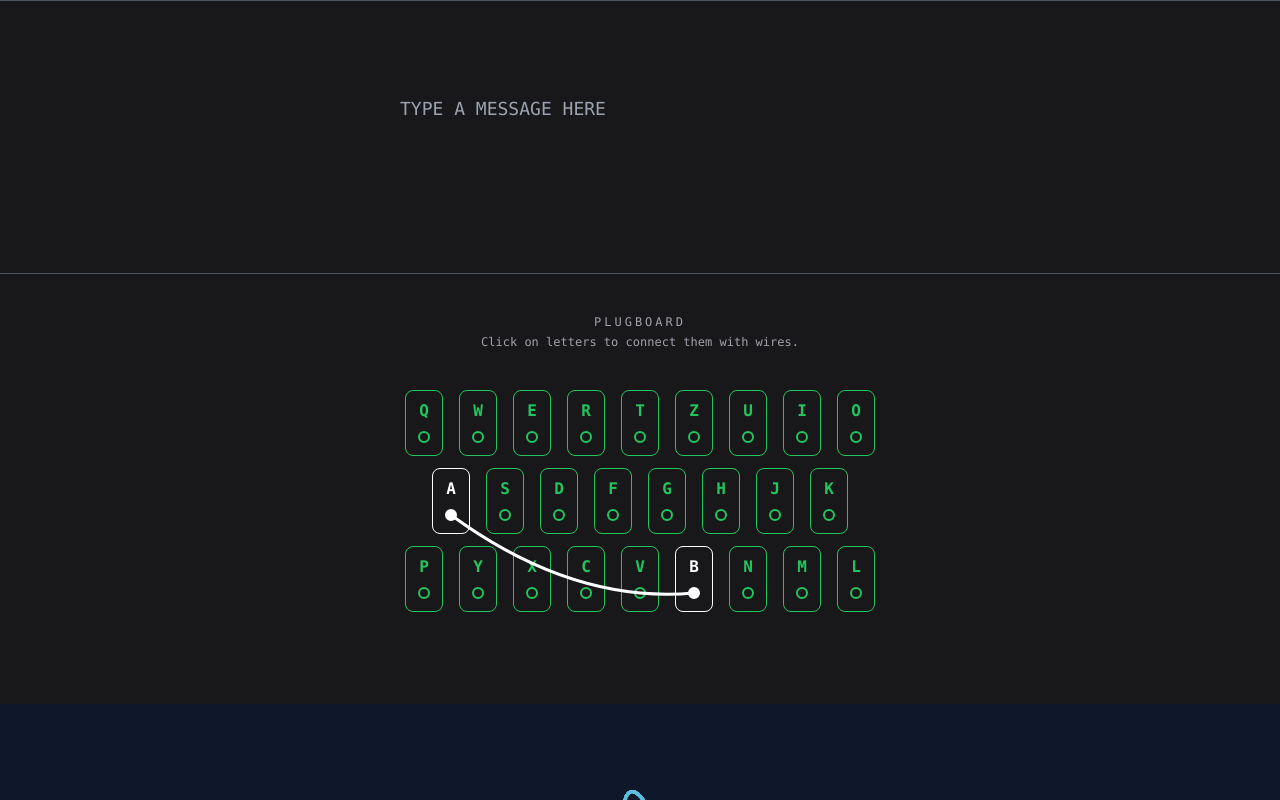
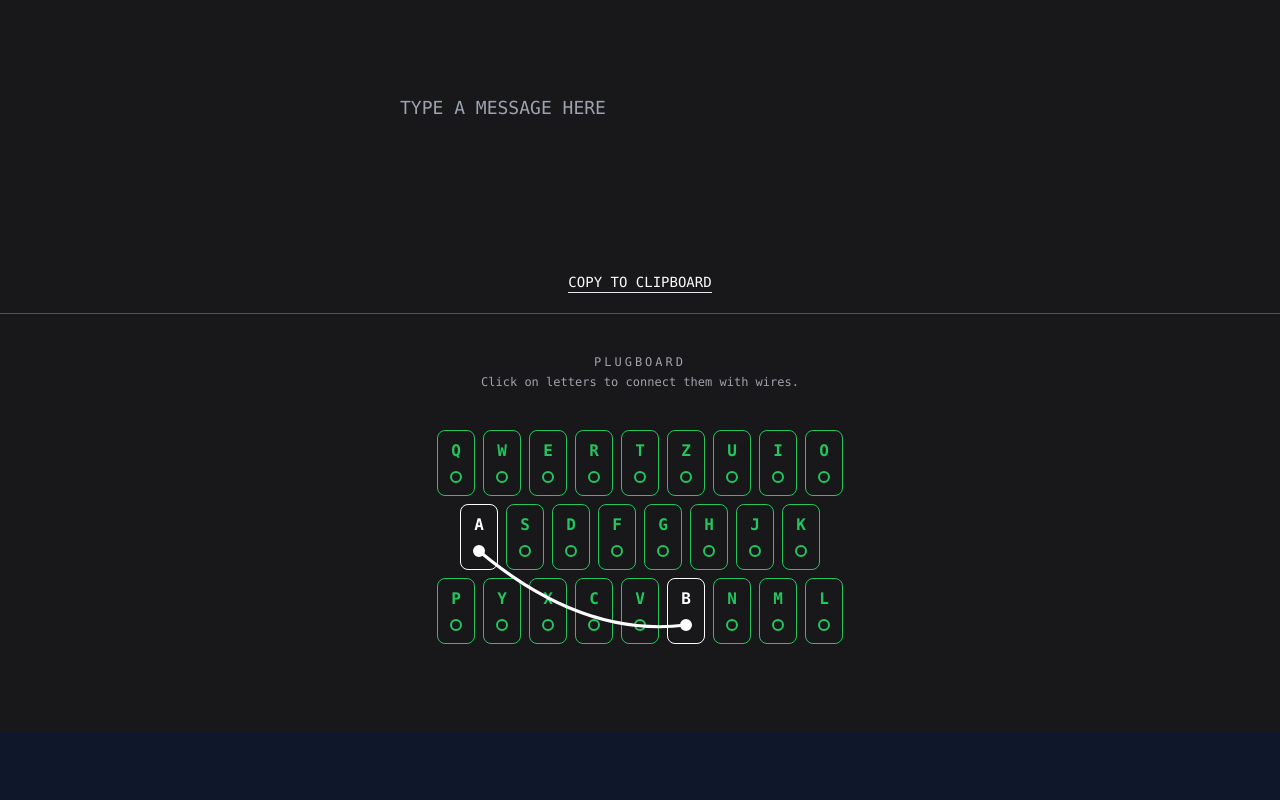
Before and after one commit to alextebbs/enigma, a Next.js app: page / in a window 1280 px wide. Built offline with nearby package versions, Linux system fonts and the light colour scheme.

Commit message:
add copy to clipboard

```diff
--- a/next.config.js
+++ b/next.config.js
@@ -14,7 +14,7 @@ const nextConfig = {
   // },
   experimental: {},
   images: {},
-  reactStrictMode: false, // Recommended for the `pages` directory, default in `app`.
+  reactStrictMode: true, // Recommended for the `pages` directory, default in `app`.
   webpack(config, { isServer }) {
     // audio support
     config.module.rules.push({
--- a/src/_globals.ts
+++ b/src/_globals.ts
@@ -2,15 +2,10 @@ export const keyboardLayout = ['QWERTZUIO', 'ASDFGHJK', 'PYXCVBNML']
 
 export const availableRotors = [
   {
-    name: 'default',
-    wiring: 'ABCDEFGHIJKLMNOPQRSTUVWXYZ',
-    notch: 'A',
-  },
-  {
     name: 'I',
     wiring: 'EKMFLGDQVZNTOWYHXUSPAIBRCJ',
     notch: 'Q',
-    position: 25,
+    position: 0,
   },
   {
     name: 'II',
@@ -39,9 +34,9 @@ export const availableRotors = [
 ]
 
 export const initialRotors = [
+  availableRotors[0],
   availableRotors[1],
   availableRotors[2],
-  availableRotors[3],
 ]
 
 export const availableReflectors = [
--- a/src/components/canvas/Logo.tsx
+++ b/src/components/canvas/Logo.tsx
@@ -8,7 +8,13 @@ export default function Logo({ route, ...props }) {
   const router = useRouter()
   const mesh = useRef(null)
   const [hovered, hover] = useState(false)
-  const points = useMemo(() => new THREE.EllipseCurve(0, 0, 3, 1.15, 0, 2 * Math.PI, false, 0).getPoints(100), [])
+  const points = useMemo(
+    () =>
+      new THREE.EllipseCurve(0, 0, 3, 1.15, 0, 2 * Math.PI, false, 0).getPoints(
+        100,
+      ),
+    [],
+  )
 
   useCursor(hovered)
   useFrame((state, delta) => {
@@ -23,12 +29,30 @@ export default function Logo({ route, ...props }) {
       {/* @ts-ignore */}
       <Line worldUnits points={points} color='#1fb2f5' lineWidth={0.15} />
       {/* @ts-ignore */}
-      <Line worldUnits points={points} color='#1fb2f5' lineWidth={0.15} rotation={[0, 0, 1]} />
+      <Line
+        worldUnits
+        points={points}
+        color='#1fb2f5'
+        lineWidth={0.15}
+        rotation={[0, 0, 1]}
+      />
       {/* @ts-ignore */}
-      <Line worldUnits points={points} color='#1fb2f5' lineWidth={0.15} rotation={[0, 0, -1]} />
-      <mesh onClick={() => router.push(route)} onPointerOver={() => hover(true)} onPointerOut={() => hover(false)}>
+      <Line
+        worldUnits
+        points={points}
+        color='red'
+        lineWidth={0.15}
+        rotation={[0, 0, -1]}
+      />
+      <mesh
+        onClick={() => router.push(route)}
+        onPointerOver={() => hover(true)}
+        onPointerOut={() => hover(false)}>
         <sphereGeometry args={[0.55, 64, 64]} />
-        <meshPhysicalMaterial roughness={0} color={hovered ? 'hotpink' : '#1fb2f5'} />
+        <meshPhysicalMaterial
+          roughness={0}
+          color={hovered ? 'hotpink' : '#1fb2f5'}
+        />
       </mesh>
     </group>
   )
--- a/src/components/dom/IO.tsx
+++ b/src/components/dom/IO.tsx
@@ -27,17 +27,26 @@ export default function IO({
   }
 
   return (
-    <div className='flex align-center justify-center border-y w-full border-gray-600 relative'>
+    <div className='border-b border-gray-600'>
+      <div className='flex align-center justify-center w-full relative'>
         <textarea
           onChange={(e) => onTextAreaChange(e)}
           onKeyDown={(e) => onTextAreaKeyDown(e)}
           onKeyUp={(e) => onTextAreaKeyUp(e)}
           value={plainText}
           placeholder='Type a Message here'
-        className='bg-transparent leading-[3.5rem] whitespace-pre-wrap w-full p-20 h-auto max-w-screen-sm uppercase text-gray-50 focus:border-none focus:outline-none text-lg font-mono resize-none'
+          className='bg-transparent leading-[3.5rem] whitespace-pre-wrap w-full p-20 h-auto max-w-screen-sm uppercase text-gray-50 focus:border-none focus:outline-none text-lg resize-none'
         />
-      <div className='break-words	pointer-events-none leading-[3.5rem] top-[1.5rem] text-gray-500 whitespace-pre-wrap	absolute w-full p-20 h-auto max-w-screen-sm uppercase focus:border-none focus:outline-none text-lg font-mono'>
+        <div className='break-words	pointer-events-none leading-[3.5rem] top-[1.5rem] text-gray-500 whitespace-pre-wrap	absolute w-full p-20 h-auto max-w-screen-sm uppercase focus:border-none focus:outline-none text-lg'>
           {cipherText}
+        </div>
+      </div>
+      <div className='align-center flex justify-center mb-5'>
+        <button
+          className='text-sm uppercase border-b'
+          onClick={(e) => navigator.clipboard.writeText(cipherText)}>
+          Copy to clipboard
+        </button>
       </div>
     </div>
   )
--- a/src/components/dom/Plugboard.tsx
+++ b/src/components/dom/Plugboard.tsx
@@ -6,15 +6,7 @@ import tailwindConfig from 'tailwind.config.js'
 
 const fullConfig = resolveConfig(tailwindConfig)
 
-console.log(fullConfig)
-
 type Point = [x: number, y: number]
-
-/*
-  TODO: 1. Draw the canvas dynamically, ie - make a new canvas for each event click
-        2. Deal with removing items
-        3. Hovering over an active item should highlight it's partner
-*/
 
 const getDistance = (x1, y1, x2, y2) => {
   let y = x2 - x1
@@ -70,10 +62,12 @@ const PlugboardKey = forwardRef<HTMLDivElement, PlugboardKeyProps>(
       keyStateClasses = 'text-green-300 border-green-300'
       dotStateClasses = 'border-green-300'
     }
+
     if (active) {
       keyStateClasses = 'text-white border-white'
       dotStateClasses = 'bg-white border-white'
     }
+
     if (active && hovered) {
       if (isEditing) {
         keyStateClasses = 'text-white border-white hover:cursor-not-allowed'
@@ -101,7 +95,7 @@ const PlugboardKey = forwardRef<HTMLDivElement, PlugboardKeyProps>(
         onClick={(e) => onPlugboardKeyClick(e)}
         onMouseEnter={(e) => onPlugboardKeyMouseEnter(e)}
         onMouseLeave={(e) => onPlugboardKeyMouseLeave(e)}
-        className={`plugboardKey hover:cursor-pointer inline-block px-3 mx-2 py-2 pb-3 rounded-lg uppercase font-bold border font-mono ${keyStateClasses}`}>
+        className={`plugboardKey cursor-pointer inline-block px-3 mx-1 py-2 pb-3 rounded-lg uppercase font-bold border ${keyStateClasses}`}>
         {char.toLowerCase()}
         <div
           className={`rounded-full w-3 h-3 border-2 mt-2 ${dotStateClasses}`}></div>
@@ -124,19 +118,9 @@ export default function Plugboard({
   const workingBezierStart = useRef(null)
   const canvasRect = useRef(null)
 
-  const keysRef = useRef(null)
-
   const plugboard = useRef(null)
   const canvas = useRef(null)
   const workingCanvas = useRef(null)
-
-  function getMap() {
-    if (!keysRef.current) {
-      // initialize the Map on first usage.
-      keysRef.current = new Map()
-    }
-    return keysRef.current
-  }
 
   useEffect(() => {
     console.log('doing useeffect things')
@@ -322,27 +306,19 @@ export default function Plugboard({
           ref={plugboard}
           onMouseMove={(e) => onPlugboardMouseMove(e)}
           className='p-20 pt-10'>
-          <div className='font-mono uppercase tracking-[.25em] text-xs text-center text-zinc-400 pb-1'>
+          <div className='uppercase tracking-[.25em] text-xs text-center text-zinc-400 pb-1'>
             Plugboard
           </div>
-          <div className='font-mono text-xs text-center text-zinc-400 pb-10'>
+          <div className='text-xs text-center text-zinc-400 pb-10'>
             Click on letters to connect them with wires.
           </div>
           {keyboardLayout.map((row) => {
             return (
-              <div className='text-center mb-3' key={row}>
+              <div className='text-center mb-2' key={row}>
                 {row.split('').map((char) => {
                   return (
                     <PlugboardKey
                       key={char}
-                      ref={(node) => {
-                        const map = getMap()
-                        if (node) {
-                          map.set(char, node)
-                        } else {
-                          map.delete(char)
-                        }
-                      }}
                       char={char}
                       active={
                         char in plugboardState || workingKey === char
--- a/src/pages/index.tsx
+++ b/src/pages/index.tsx
@@ -26,7 +26,7 @@ export default function Page(props) {
   const onTextAreaChange = (e) => {
     if (e.repeat == true) return
 
-    let positions = [rotors[1].position, rotors[1].position, rotors[2].position]
+    let positions = [rotors[0].position, rotors[1].position, rotors[2].position]
 
     let newCipherText = [...e.target.value].map((c) => {
       if (ALPHA.indexOf(c.toUpperCase()) === -1) return c
--- a/src/styles/index.css
+++ b/src/styles/index.css
@@ -15,5 +15,6 @@
     margin: 0;
     padding: 0;
     overflow: hidden;
+    @apply font-mono;
   }
 }
```
Lines whose indentation alone changed are shown as unchanged.
